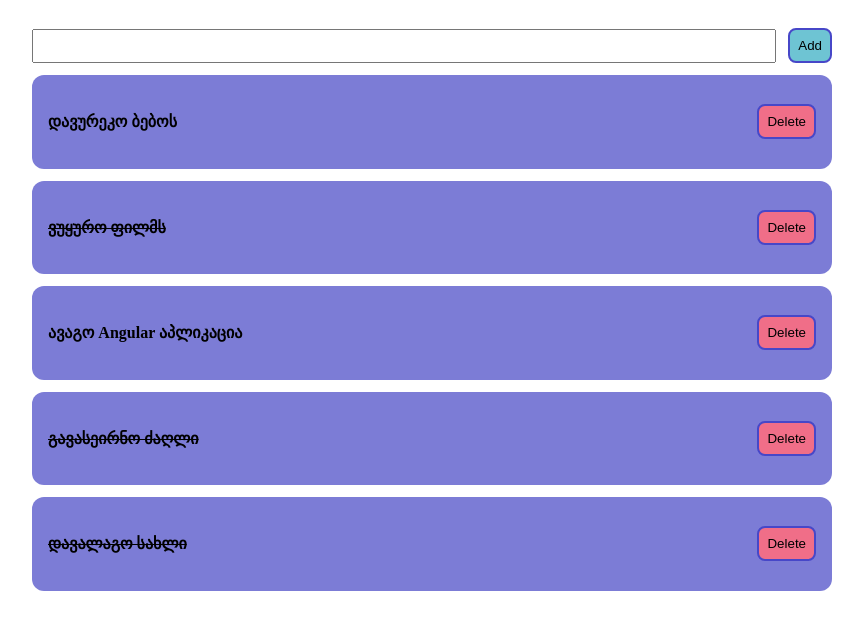
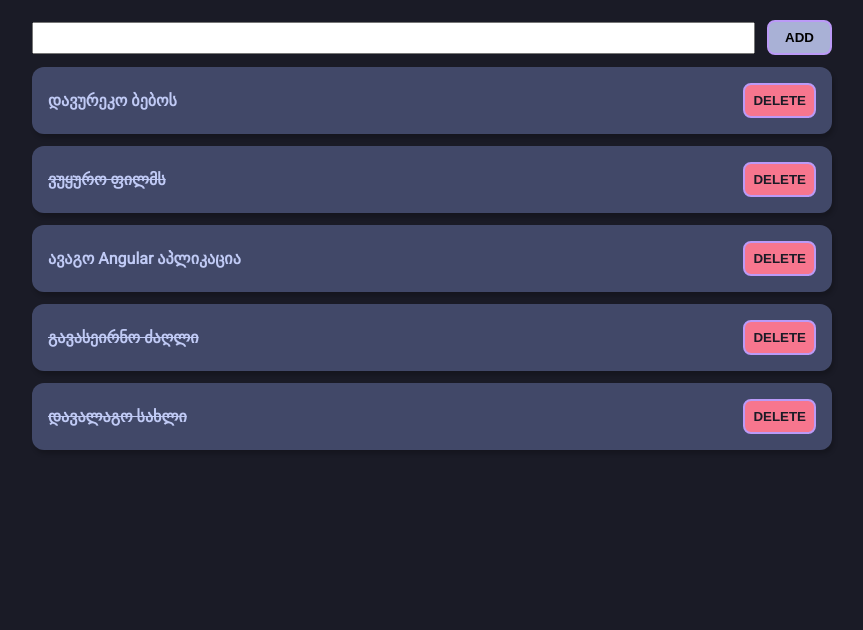
Before and after one commit to CondensedMilk7/ng-lesson-todo, an Angular app: page / in a window 1280 px wide. Shown: the top 630 px of the page, without its empty margins (208-1071 px from the left). Built offline with nearby package versions, Linux system fonts and the light colour scheme.

Commit message:
use localstorage

```diff
--- a/src/app/app.component.ts
+++ b/src/app/app.component.ts
@@ -13,8 +13,6 @@ export class AppComponent implements OnInit {
   constructor(private itemsService: ItemsService) {}
 
   ngOnInit() {
-    this.items = this.itemsService.items;
+    this.items = this.itemsService.getItems();
   }
-
-
 }
--- a/src/app/input/input.component.css
+++ b/src/app/input/input.component.css
@@ -10,10 +10,11 @@ input {
 }
 
 button {
-  padding: 8px;
-  border: 2px solid rgb(71, 71, 200);
-  background: rgb(110, 196, 211);
+  padding: 8px 16px;
+  border: 2px solid #bb9af7;
+  background: #a9b1d6;
   border-radius: 8px;
+  font-weight: bold;
 }
 
 button:hover {
--- a/src/app/input/input.component.html
+++ b/src/app/input/input.component.html
@@ -1,4 +1,4 @@
 <div class="item-input">
   <input type="text" #inputEl />
-  <button (click)="onNewItem(inputEl)">Add</button>
+  <button (click)="onNewItem(inputEl)">ADD</button>
 </div>
--- a/src/app/item/item.component.css
+++ b/src/app/item/item.component.css
@@ -1,5 +1,5 @@
 .item {
-  background: rgb(124, 124, 214);
+  background: #414868;
   padding: 1rem;
   display: flex;
   justify-content: space-between;
@@ -7,14 +7,22 @@
   border-radius: 12px;
   margin: 12px 0;
   cursor: pointer;
+  box-shadow: 2px 4px 4px rgba(0, 0, 0, 0.2);
+  transition: transform 100ms ease-in-out;
+  color: #c0caf5;
+}
+
+.item:hover {
+  transform: translatex(-10px);
 }
 
 button {
   padding: 8px;
-  border: 2px solid rgb(71, 71, 200);
-  background: rgb(240, 110, 136);
+  border: 2px solid #bb9af7;
+  background: #f7768e;
   border-radius: 8px;
-  cursor: pointer;
+  color: #1a1b26;
+  font-weight: bold;
 }
 
 button:hover {
--- a/src/app/item/item.component.html
+++ b/src/app/item/item.component.html
@@ -1,4 +1,4 @@
-<div class="item" (click)="onItemDone()" >
+<div class="item" (click)="onItemDone()">
   <h4 [ngClass]="item.done ? 'done' : ''">{{ item.description }}</h4>
-  <button (click)="onDeleteItem()" >Delete</button>
+  <button (click)="onDeleteItem()">DELETE</button>
 </div>
--- a/src/app/items.service.ts
+++ b/src/app/items.service.ts
@@ -11,15 +11,30 @@ export class ItemsService {
     { description: 'დავალაგო სახლი', done: true },
   ];
 
+  private saveItems() {
+    localStorage.setItem('todos', JSON.stringify(this.items));
+  }
+
+  getItems() {
+    const todoItems = localStorage.getItem('todos');
+    if (todoItems) {
+      this.items = JSON.parse(todoItems);
+    }
+    return this.items;
+  }
+
   addItem(newItemDesc: string) {
     this.items.unshift({ description: newItemDesc, done: false });
+    this.saveItems();
   }
 
   deleteItem(index: number) {
     this.items.splice(index, 1);
+    this.saveItems();
   }
 
   finishItem(index: number) {
     this.items[index].done = !this.items[index].done;
+    this.saveItems();
   }
 }
--- a/src/styles.css
+++ b/src/styles.css
@@ -1 +1,21 @@
 /* You can add global styles to this file, and also import other style files */
+@import url("https://fonts.googleapis.com/css2?family=Roboto&display=swap");
+
+* {
+  margin: 0;
+  padding: 0;
+  box-sizing: border-box;
+}
+
+html {
+  font-family: "Roboto", sans-serif;
+}
+
+body {
+  min-height: 100vh;
+  background-color: #1a1b26;
+}
+
+button {
+  cursor: pointer;
+}
```
